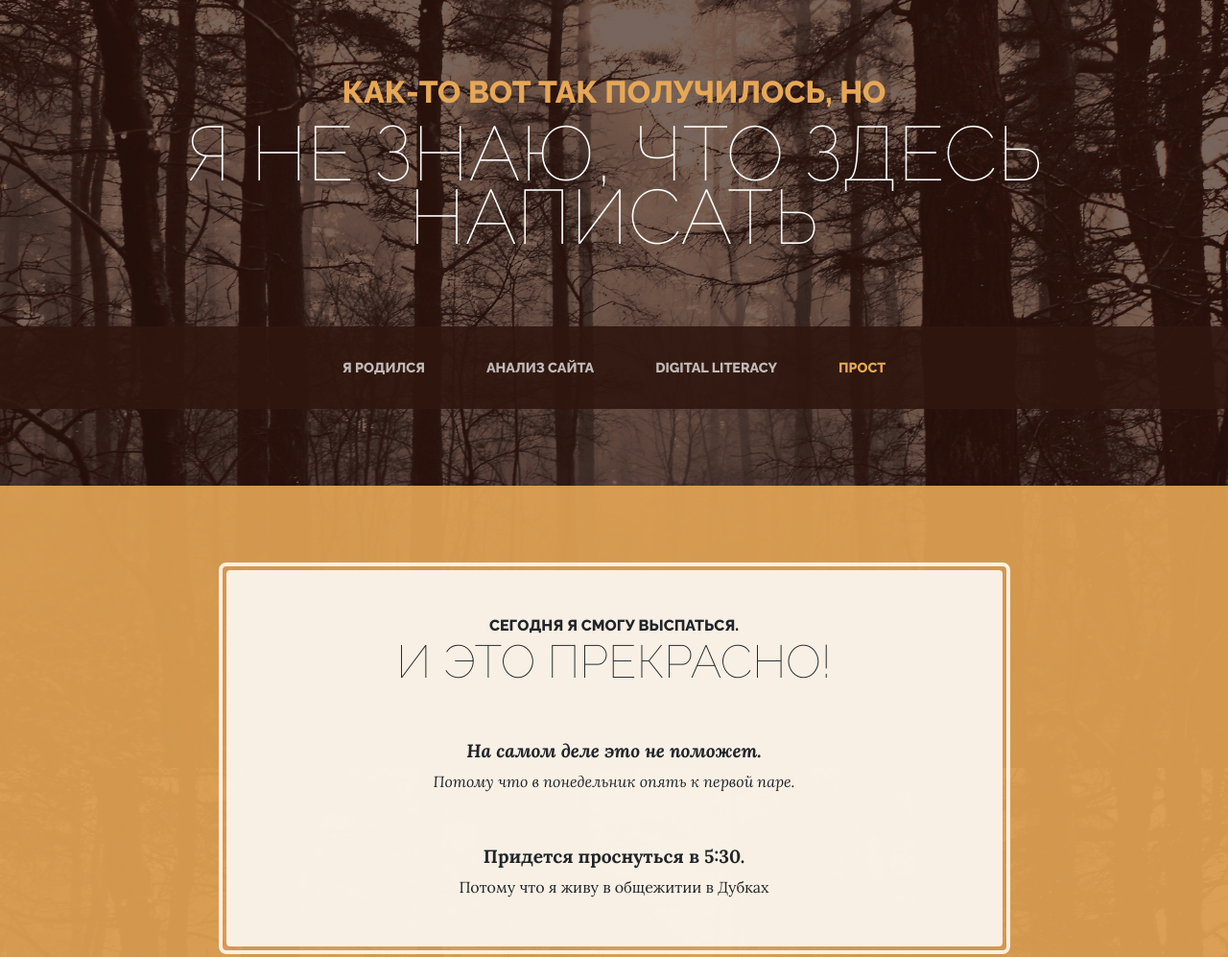
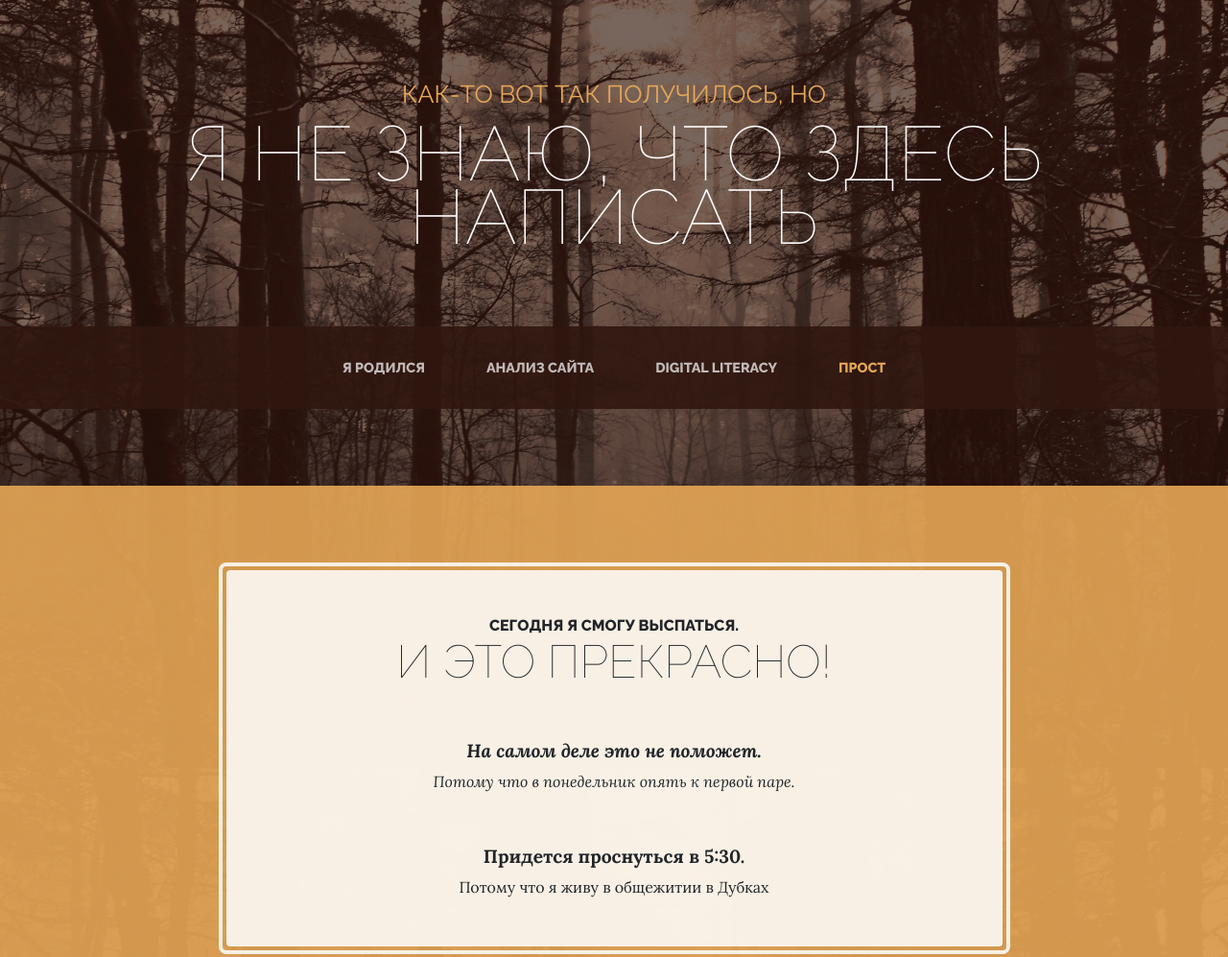
Before and after one commit to utttar/utttar.github.io, a website: page Прост.html in a window 1280 px wide. Shown: the top 997 px of the page at 96% size. Drawn offline with Linux system fonts and the light colour scheme.

Commit message:
Update Прост.html

```diff
--- a/Прост.html
+++ b/Прост.html
@@ -25,7 +25,7 @@
   <body>
 
     <h1 class="site-heading text-center text-white d-none d-lg-block">
-      <span class="site-heading-upper text-primary mb-3">Как-то вот так получилось, но</span>
+      <span class="site-heading-upper text-primary mb-3"><small>Как-то вот так получилось, но</small></span>
       <span class="site-heading-lower">Я не знаю, что здесь написать</span>
     </h1>
 
```
